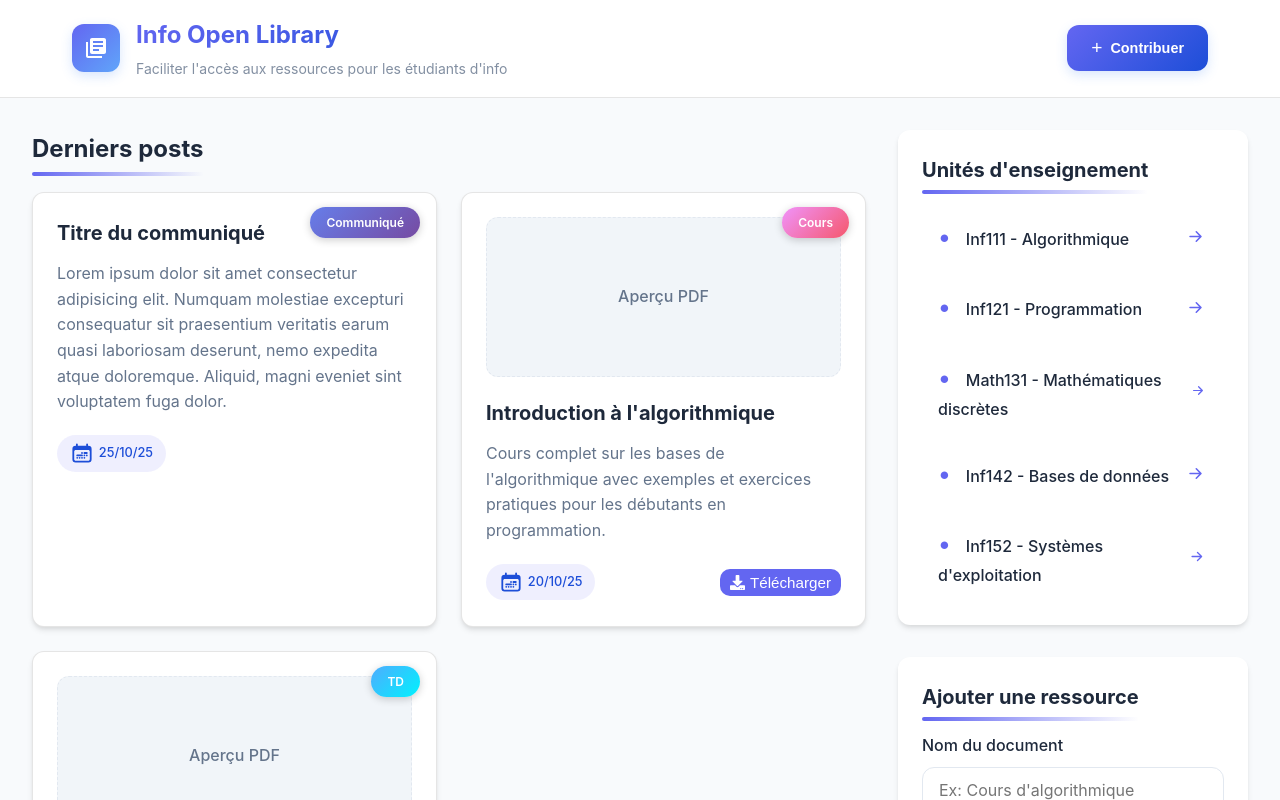
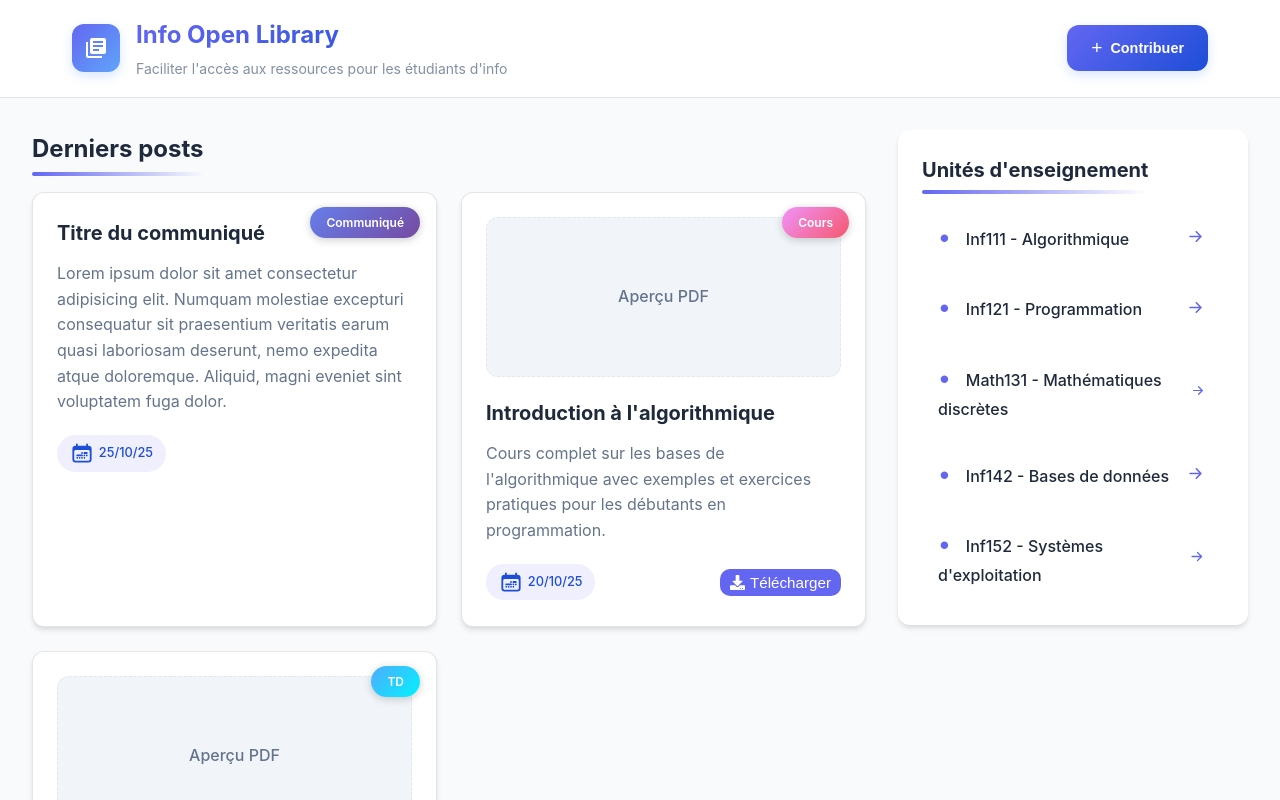
Before and after one commit to eren-the-coder/uy1_open_library, a React (Vite) app: page / in a window 1280 px wide. Shown: the top 800 px of the page. Built offline with nearby package versions, Linux system fonts and the light colour scheme.

Commit message:
style: remove add ressource form inside home page

```diff
--- a/src/components/Aside/Aside.tsx
+++ b/src/components/Aside/Aside.tsx
@@ -1,13 +1,13 @@
 // components/Aside.js
 import TeachingUnits from '../TeachingUnits/TeachingUnits';
-import AddPostForm from '../AddPostForm/AddPostForm';
+// import AddPostForm from '../AddPostForm/AddPostForm';
 import styles from './Aside.module.css';
 
 const Aside = () => {
   return (
     <aside className={styles.aside}>
       <TeachingUnits />
-      <AddPostForm />
+      {/* <AddPostForm /> */}
     </aside>
   );
 };
```
